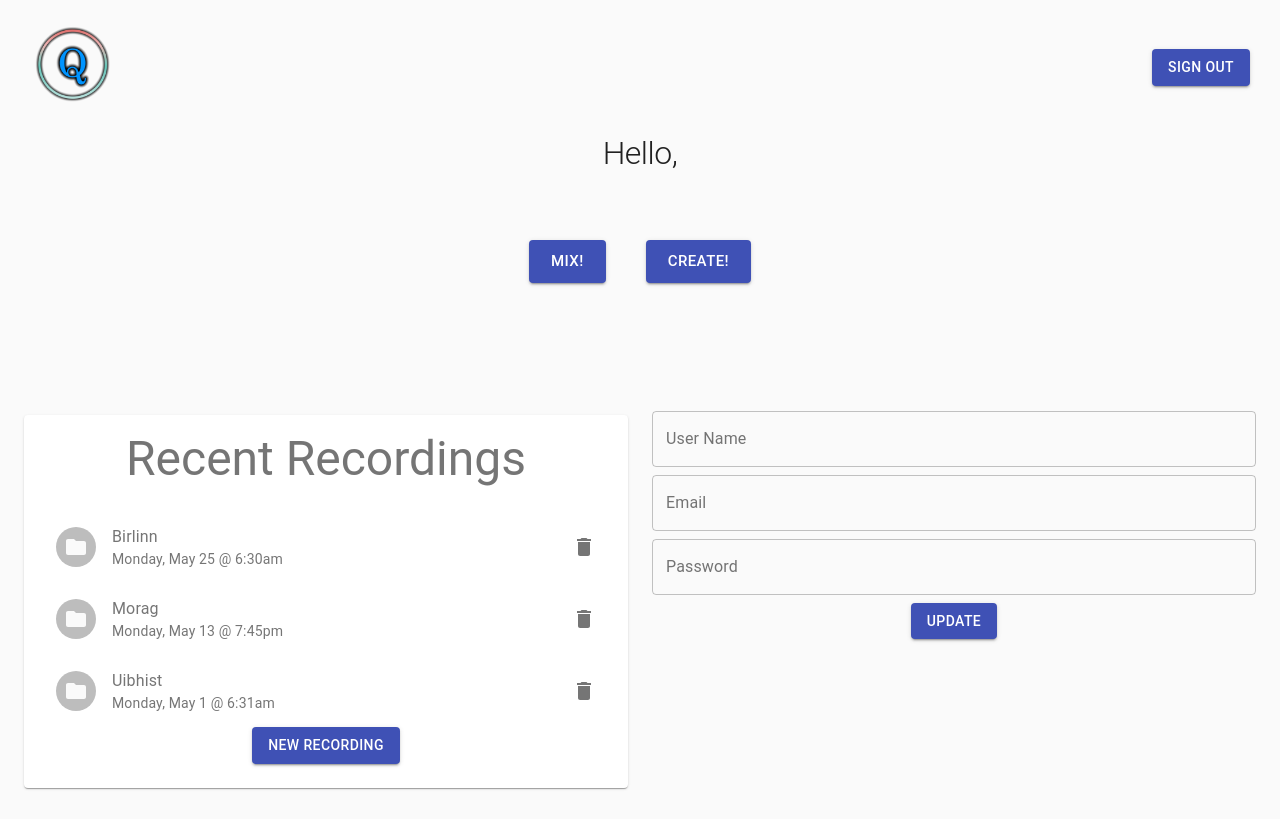
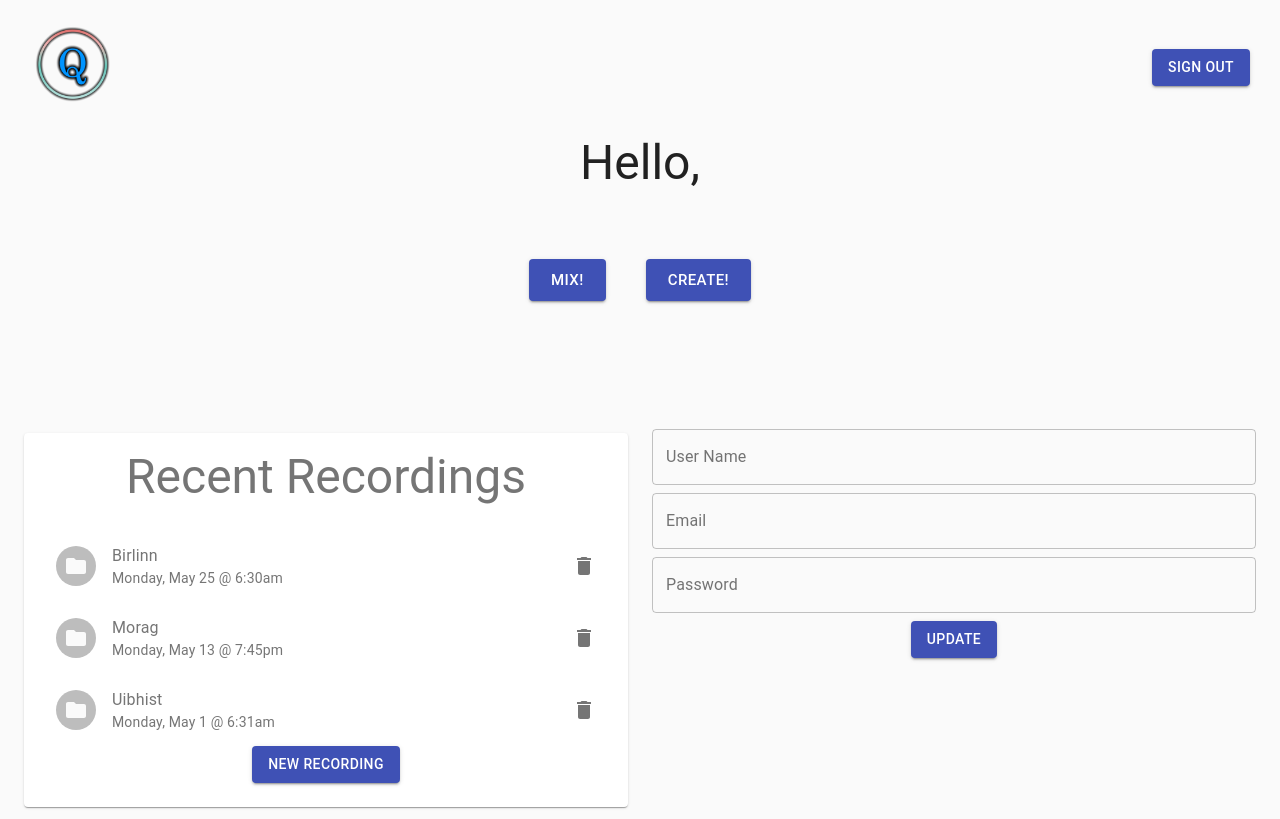
Before and after one commit to wenitte/teamcass-proj1, a React (Create React App) app: page / in a window 1280 px wide. Both pictures are taken after a click on the button "GUEST". Built offline with nearby package versions, Linux system fonts and the light colour scheme; no server answers.

Commit message:
Add Link to Button in ClipSaved

```diff
--- a/src/components/clipSaved/ClipSaved.js
+++ b/src/components/clipSaved/ClipSaved.js
@@ -1,4 +1,5 @@
 import React from "react";
+import { Link } from "react-router-dom";
 import Container from "@material-ui/core/Container";
 import CssBaseline from "@material-ui/core/CssBaseline";
 import { makeStyles } from "@material-ui/core/styles";
@@ -24,9 +25,11 @@ export default function SavedClip() {
         <Typography variant="h3">Clip Saved!</Typography>
       </div>
 
-      <Button style={{marginTop: "2rem"}} variant="contained" color="primary" size="large">
-        Back to Dashboard
-      </Button>
+      <Link to="/dashboard">
+        <Button style={{marginTop: "2rem"}} variant="contained" color="primary" size="large">
+          Back to Dashboard
+        </Button>
+      </Link>
 
     </Container>
   );
--- a/src/components/dashboard/Dashboard.js
+++ b/src/components/dashboard/Dashboard.js
@@ -101,7 +101,7 @@ export default function Dashboard(props) {
         <CssBaseline />
         <Container maxWidth="lg">
           <div className={classes.root}>
-            <Typography className={classes.heading} variant="h1">Hello, {props.user}</Typography>
+            <Typography className={classes.heading} variant="h3">Hello, {props.user}</Typography>
             <Grid container spacing={3}>
               <Grid container justify="center" spacing={5}>
                 <Grid item>
```
